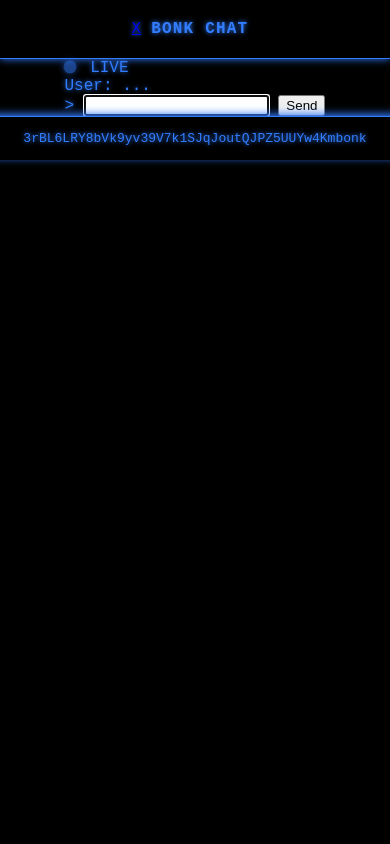
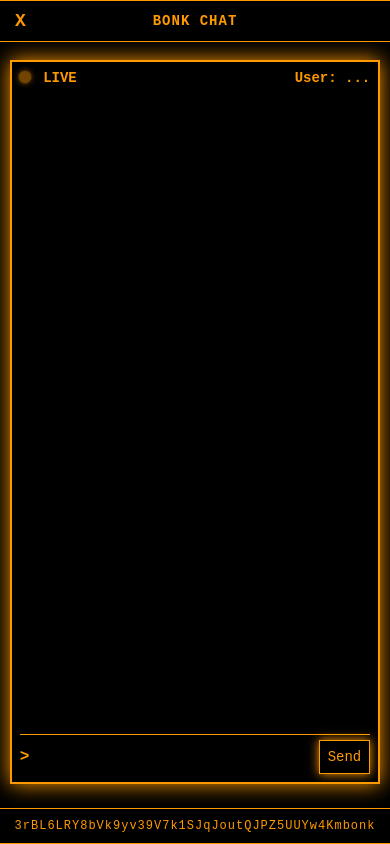
Before and after one commit to pumpfd/terminal-chat, a website: page public/index.html in a window 390 px wide. Drawn offline with Linux system fonts and the light colour scheme.

Commit message:
Update style.css

```diff
--- a/public/style.css
+++ b/public/style.css
@@ -1,197 +1,227 @@
-/* === GLOBAL === */
+/* === GLOBAL STYLES === */
 body {
     margin: 0;
     padding: 0;
-  background-color: #000;
-  color: #337DFF;
-  font-family: 'Courier New', Courier, monospace;
+    background-color: black;
+    color: #ff9900;
+    font-family: monospace;
+    font-size: 16px;
     display: flex;
     flex-direction: column;
-  align-items: center;
-  min-height: 100vh;
-  overflow: hidden;
-  text-shadow: 0 0 5px #337DFF;
+    height: 100vh;
   }
 
-/* === EXIT BUTTON (TOP LEFT X) === */
-#exit-button {
-  position: absolute;
-  left: 20px;
-  top: 16px;
-  font-size: 20px;
-  color: #337DFF;
+  /* === NAV BARS === */
+  #navbar-top,
+  #navbar-bottom {
+    width: 100%;
+    background-color: black;
+    color: #ff9900;
+    display: flex;
+    align-items: center;
+    justify-content: space-between;
+    padding: 10px 15px;
+    box-sizing: border-box;
+    border-top: 1px solid #ff9900;
+    border-bottom: 1px solid #ff9900;
+    font-family: monospace;
+    z-index: 999;
+  }
+
+  #navbar-top {
+    position: fixed;
+    top: 0;
+    left: 0;
+  }
+
+  #navbar-bottom {
+    position: fixed;
+    bottom: 0;
+    left: 0;
+    justify-content: center;
+  }
+
+  #bottom-text {
+    font-size: 14px;
+    letter-spacing: 1px;
+  }
+
+  #nav-left {
+    display: flex;
+    gap: 20px;
+    align-items: center;
+  }
+
+  #close-link {
+    color: #ff9900;
     text-decoration: none;
     font-weight: bold;
-  transition: color 0.3s, text-shadow 0.3s;
-  z-index: 1000;
+    font-size: 18px;
+    cursor: pointer;
   }
 
-#exit-button:hover {
-  color: #7caeff;
-  text-shadow: 0 0 8px #7caeff;
+  #close-link:hover {
+    color: #00cc00;
   }
 
-/* === TOP BAR === */
-#navbar-top {
-  width: 100%;
-  background-color: #000;
-  border-bottom: 1px solid #337DFF;
+  #copyable {
+    cursor: pointer;
+    font-size: 14px;
+  }
+
+  #copyable:hover {
+    color: #00cc00;
+  }
+
+  #nav-title {
+    position: absolute;
+    left: 50%;
+    transform: translateX(-50%);
+    font-weight: bold;
+    font-size: 18px;
+    letter-spacing: 1px;
+  }
+
+  /* === TERMINAL WRAPPER (fills space between navs) === */
+  #terminal-wrapper {
+    flex: 1;
     display: flex;
+    align-items: center;
     justify-content: center;
-  padding: 20px 0;
-  box-shadow: 0 0 8px #337DFF;
+    padding-top: 60px;
+    padding-bottom: 60px;
+    box-sizing: border-box;
+  }
+
+  /* === TERMINAL BOX === */
+  #terminal {
+    width: 90%;
+    max-width: 900px;
+    height: calc(100vh - 120px);
+    border: 2px solid #ff9900;
+    padding: 10px;
+    box-sizing: border-box;
+    display: flex;
+    flex-direction: column;
+    justify-content: flex-end;
+    background-color: #000000;
+    box-shadow: 0 0 20px #ff9900;
+    overflow: hidden;
     position: relative;
   }
 
-#nav-title {
-  font-size: 22px;
+  /* === HEADER (user ID and live indicator) === */
+  #header {
+    display: flex;
+    justify-content: space-between;
+    margin-bottom: 10px;
     font-weight: bold;
-  letter-spacing: 1.2px;
-  color: #337DFF;
-  text-align: center;
-  max-width: 80%;
   }
 
-/* === STATS SECTION === */
-#stats-container {
-  width: 90%;
-  max-width: 900px;
-  display: flex;
-  justify-content: center;
-  gap: 20px;
-  padding: 30px 0;
-  flex-wrap: wrap;
-}
-
-.stat-box {
-  flex: 1;
-  min-width: 260px;
-  background-color: #0a0a0a;
-  border: 1px solid #337DFF;
-  box-shadow: 0 0 12px #337DFF;
-  padding: 20px 25px;
-  text-align: center;
-  border-radius: 12px;
-  transition: transform 0.2s ease;
-}
-
-.stat-box:hover {
-  transform: scale(1.03);
-}
-
-.stat-label {
-  font-size: 16px;
-  margin-bottom: 8px;
-  color: #7caeff;
-  text-shadow: 0 0 6px #337DFF;
-}
-
-.stat-value {
-  font-size: 28px;
-  font-weight: bold;
-  color: #337DFF;
-}
-
-.stat-subtext {
-  font-size: 12px;
-  color: #7caeff;
-  margin-top: 10px;
-  opacity: 0.7;
-}
-
-/* === BLUE DOT === */
   .green-dot {
     height: 10px;
     width: 10px;
-  background-color: #337DFF;
+    background-color: #ff9900;
     border-radius: 50%;
     display: inline-block;
-  margin-right: 6px;
-  box-shadow: 0 0 6px #337DFF;
+    margin-right: 5px;
+    box-shadow: 0 0 5px #ff9900;
     animation: pulse 1.5s infinite;
   }
 
   @keyframes pulse {
     0% { opacity: 1; transform: scale(1); }
-  50% { opacity: 0.5; transform: scale(1.3); }
+    50% { opacity: 0.4; transform: scale(1.3); }
     100% { opacity: 1; transform: scale(1); }
   }
 
-/* === COIN BUTTON === */
-#fart-container {
+  /* === CHAT LOG === */
+  #log {
     flex: 1;
-  display: flex;
-  justify-content: center;
-  align-items: center;
-  width: 100%;
-  padding-bottom: 30px;
+    overflow-y: auto;
+    white-space: pre-wrap;
+    padding-right: 5px;
+    margin-bottom: 10px;
   }
 
-#fart-button {
-  width: 300px;
-  max-width: 90%;
-  height: auto;
-  cursor: pointer;
-  transition: transform 0.1s ease;
-  filter: drop-shadow(0 0 10px #337DFF);
-  background-color: transparent;
-  border: none;
-  border-radius: 50%;
+  /* === INPUT AREA === */
+  #input-line {
+    display: flex;
+    align-items: center;
+    border-top: 1px solid #ff9900;
+    padding-top: 5px;
+    gap: 10px;
   }
 
-#fart-button:active {
-  transform: scale(0.95);
+  #input-line .prompt {
+    color: #ff9900;
+    font-weight: bold;
+    font-size: 16px;
   }
 
-/* === BOTTOM NAVBAR === */
-#navbar-bottom {
-  width: 100%;
-  background-color: black;
-  border-top: 1px solid #337DFF;
-  color: #337DFF;
-  display: flex;
-  align-items: center;
-  justify-content: center;
-  padding: 14px;
-  font-size: 14px;
-  box-shadow: 0 -2px 8px #337DFF;
+  #input {
+    flex-grow: 1;
+    background: transparent;
+    border: none;
+    outline: none;
+    color: #ff9900;
+    font-family: monospace;
+    font-size: 16px;
   }
 
-#copyable {
+  #send-btn {
+    background-color: #000;
+    border: 1px solid #ff9900;
+    color: #ff9900;
+    font-family: monospace;
+    font-size: 16px;
+    padding: 5px 10px;
     cursor: pointer;
-  font-weight: bold;
-  transition: color 0.3s;
+    box-shadow: 0 0 10px #ff9900;
   }
 
-#copyable:hover {
-  color: #7caeff;
-  text-shadow: 0 0 8px #7caeff;
+  #send-btn:hover {
+    background-color: #001f00;
   }
 
-/* === RESPONSIVE MOBILE FIXES === */
+  /* === MOBILE RESPONSIVE === */
   @media (max-width: 600px) {
-  #nav-title {
-    font-size: 16px;
-    padding: 0 10px;
+    body {
+      font-size: 14px;
     }
 
-  #stats-container {
-    flex-direction: column;
-    align-items: center;
-    gap: 15px;
-    padding: 20px 10px;
+    #terminal {
+      width: 95%;
+      padding: 8px;
     }
 
-  .stat-box {
-    width: 100%;
-    max-width: 350px;
+    #input-line {
+      flex-direction: row;
+      align-items: center;
+      gap: 8px;
     }
 
-  #fart-button {
-    width: 250px;
+    #input-line .prompt {
+      font-size: 16px;
     }
 
-  #navbar-bottom {
-    font-size: 13px;
+    #input {
+      width: 100%;
+      font-size: 16px;
+      padding: 8px;
+    }
+
+    #send-btn {
+      font-size: 14px;
+      padding: 8px;
+      white-space: nowrap;
+    }
+
+    #nav-title {
+      font-size: 14px;
+    }
+
+    #bottom-text {
+      font-size: 12px;
     }
   }
```
Lines whose indentation alone changed are shown as unchanged.
